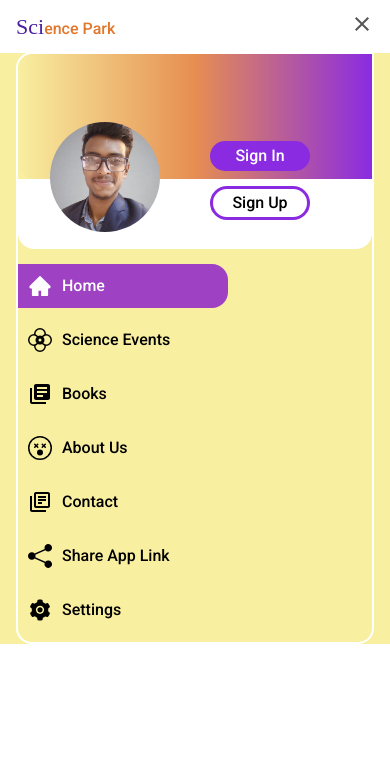
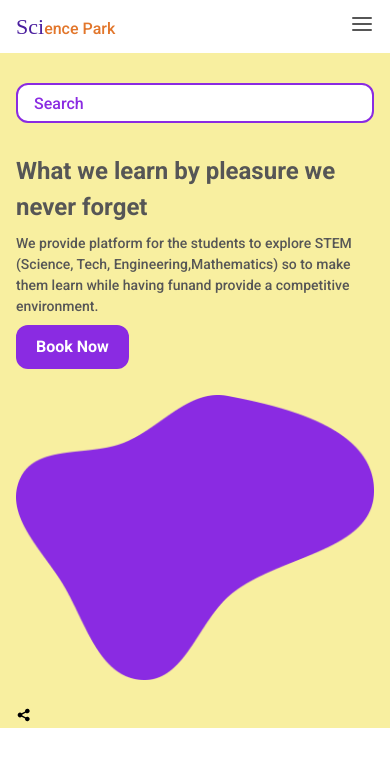
Before and after one commit to MahfujAhsan/science-park-v2, a Next.js app: page / in a window 390 px wide. Shown: the top 766 px of the page. Built offline with nearby package versions, Linux system fonts and the light colour scheme; a web font is replaced by a local one.

Commit message:
hello responsive

```diff
--- a/components/Footer/Footer.tsx
+++ b/components/Footer/Footer.tsx
@@ -11,7 +11,7 @@ const Footer = () => {
         <div className="pt-[40px] w-[95%] mx-auto">
           <Image src={Child} alt="child" />
         </div>
-        <div className="footer__links text-black w-[95%] mx-auto pt-[50px] -mt-[70px] pl-[50px]">
+        <div className="footer__links text-black pt-[50px] -mt-[70px] pl-[50px]">
           <div className="grid grid-cols-12 place-items-center gap-x-[60px] border-b-[4px] border-[#F8F1AC] pb-[10px]">
             <div className="col-span-4">
               <h2 className="brand__logo laptop__screen:flex items-center flex-grow laptop__screen:font-[400]">
--- a/components/Header/MobileHeader.tsx
+++ b/components/Header/MobileHeader.tsx
@@ -32,12 +32,12 @@ const MobileHeader = () => {
           <div>
             <button onClick={() => setOpen(!open)}>
               <span className="text-[#565656]">
-                {open ? <MdClose size={24} /> : <FiMenu size={24} />}
+                {!open ? <MdClose size={24} /> : <FiMenu size={24} />}
               </span>
             </button>
             <ul
               className={`absolute z-[1] right-0 w-full mr-auto transition-all duration-500 ease-in px-[16px] ${
-                open ? "top-[52px]" : "top-[-590px]"
+                !open ? "top-[52px]" : "top-[-590px]"
               }`}
             >
               <div className="bg-[#F8EFA0] rounded-l-[16px] rounded-br-[16px] border-[2px] border-[#ffffff]">
--- a/components/Hero/MobileHero.tsx
+++ b/components/Hero/MobileHero.tsx
@@ -1,14 +1,35 @@
-
+import { RiShareFill } from "react-icons/ri";
+import { Swiper, SwiperSlide } from "swiper/react";
+import SwiperCore, { Autoplay } from "swiper";
+import "swiper/css";
+import "swiper/css/navigation";
+SwiperCore.use([Autoplay]);
 
 const MobileHero = () => {
   return (
     <>
-            <section className="mobile__hero block notepad__screen:hidden bg-[#F8EFA0]">
+      <section className="mobile__hero block notepad__screen:hidden bg-[#F8EFA0] px-[16px]">
+        <div className="font-robotoSerif">
+          <div className="py-[30px]">
+            <input className="w-full h-[40px] mx-auto px-[16px] border-[2px] border-[#8A2BE2] outline-none rounded-[12px] text-[16px] placeholder-[#8A2BE2] font-[500]" type="text" placeholder="Search"/>
+          </div>
           <div>
+            <h2 className="text-[24px] font-[600] text-[#565656]">What we learn by pleasure we never forget</h2>
+            <p className="text-[14px] font-[500] my-[8px] text-[#565656]">
+              We provide platform for the students to explore STEM (Science,
+              Tech, Engineering,Mathematics) so to make them learn while having
+              funand provide a competitive environment.
+            </p>
+            <button className="px-[20px] py-[10px] bg-[#8A2BE2] text-[#fff] font-[600] rounded-[12px]">Book Now</button>
+          </div>
+        </div>
+        <div>
+            <div className="hero__right__content">
 
             </div>
             <div>
-
+                <RiShareFill />
+            </div>
         </div>
       </section>
     </>
--- a/styles/globals.css
+++ b/styles/globals.css
@@ -100,6 +100,15 @@
     background: linear-gradient(260.03deg, #1D004E 10.78%, rgba(134, 88, 210, 0) 100%);
 }
 
+/* Responsive CSS */
+
 .mobile__hero {
-    height: 70vh;
+    height: 80vh;
 }
+
+.hero__right__content {
+    height: 40vh;
+    background: url('../components/assets/Hero/heroRightBG.png') no-repeat;
+    background-size: 100%;
+    background-position: center;
+}
```
Lines whose indentation alone changed are shown as unchanged.
